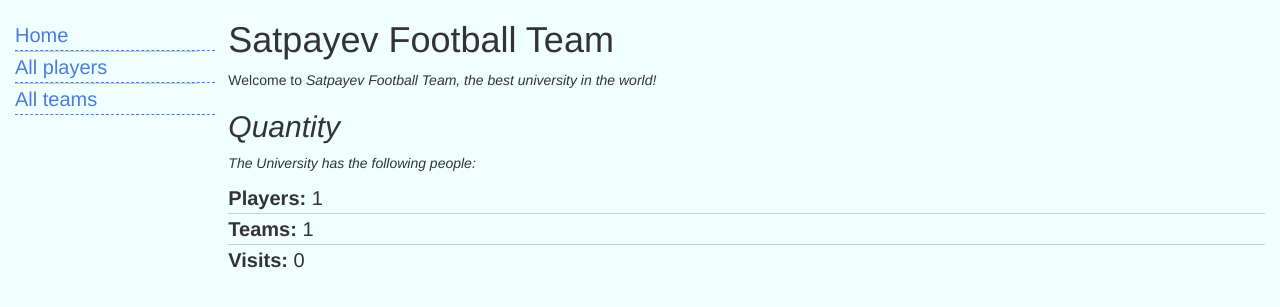
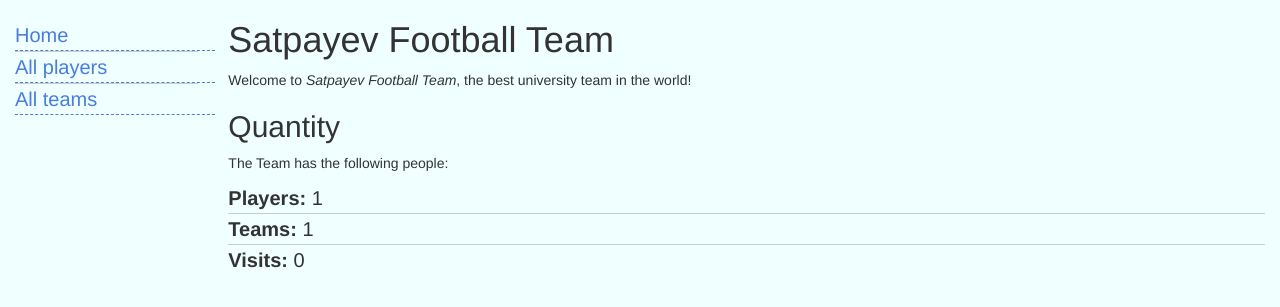
Before and after one commit to Syreke/srcstp, a Django app: page / in a window 1280 px wide. Shown: the top 307 px of the page. Run offline with Django 3.2, Linux system fonts and the light colour scheme; data comes from the database, SQL or seed files in the repository; both versions use the stored data as it was after the commit; some libraries are stand-ins or nearby versions.

Commit message:
Kiwigirim ozgerister jasaldy

```diff
--- a/catalog/templates/index.html
+++ b/catalog/templates/index.html
@@ -3,11 +3,11 @@
 {% block content %}
 <h1>Satpayev Football Team</h1>
 
-  <p>Welcome to <em>Satpayev Football Team<em>, the best university in the world!</p>
+  <p>Welcome to <em>Satpayev Football Team</em>, the best university team in the world!</p>
 
 <h2>Quantity</h2>
 
-  <p>The University has the following people:</p>
+  <p>The Team has the following people:</p>
   <ul>
     <li><strong>Players:</strong> {{ num_players }}</li>
     <li><strong>Teams:</strong> {{ num_teams }}</li>
```
Also changed, not shown: db.sqlite3.
